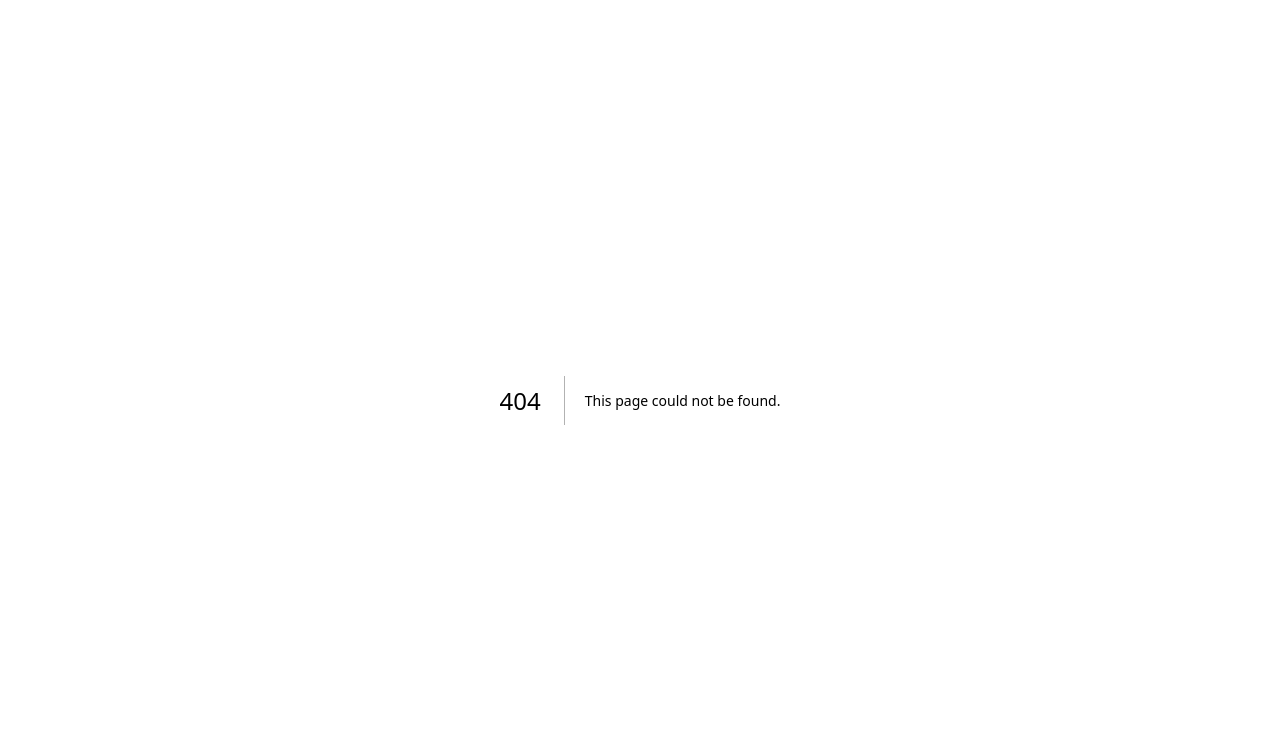
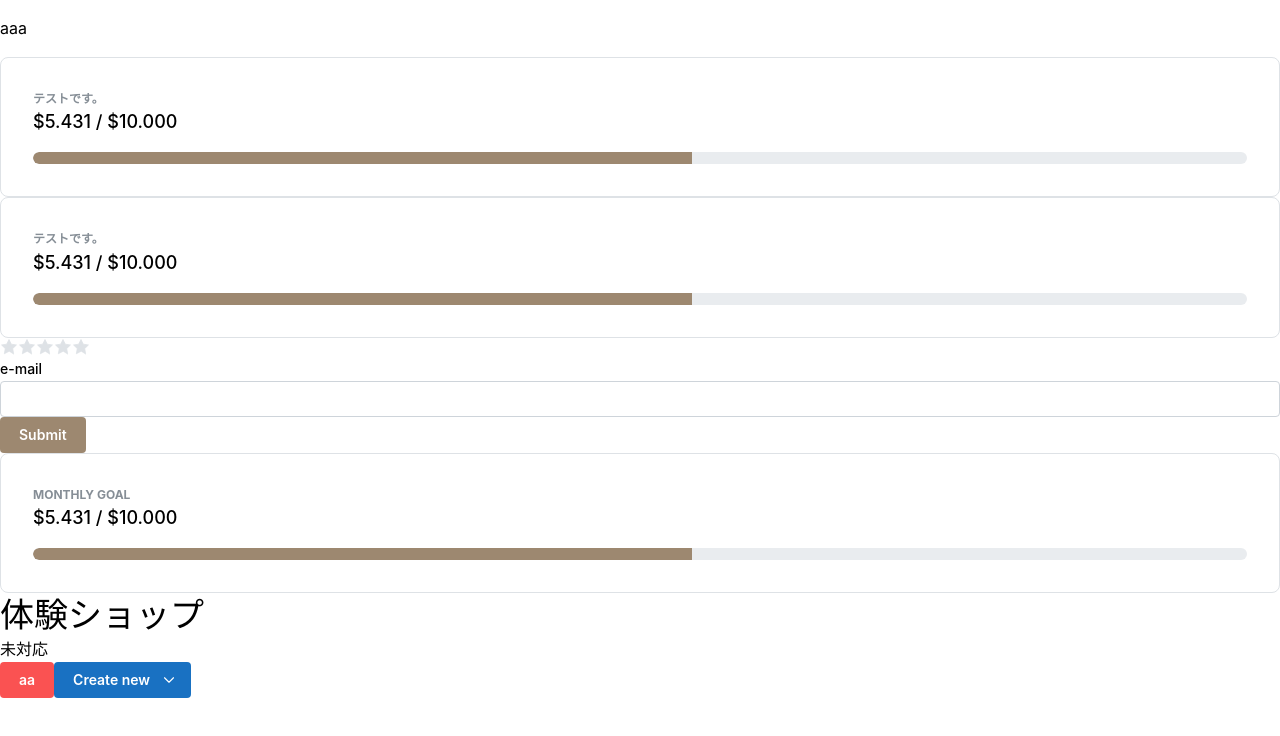
Before and after one commit to kabushikigaisya-kuwadatenoki/areafree-frontend, a Next.js app: page /example in a window 1280 px wide. Before the commit this address had no page. Shown: the top 736 px of the page. Built offline with nearby package versions, Linux system fonts and the light colour scheme.

Commit message:
お試しページを実装

```diff
--- /dev/null
+++ b/app/example/_components/example-card.tsx
@@ -0,0 +1,20 @@
+import { Card, Progress, Text } from '@mantine/core'
+import React from 'react'
+
+type Props = {
+  title: string
+}
+
+export const ExampleCard: React.FC<Props> = ({ title }) => {
+  return (
+    <Card withBorder radius="md" padding="xl" bg="var(--mantine-color-body)">
+      <Text fz="xs" tt="uppercase" fw={700} c="dimmed">
+        {title}
+      </Text>
+      <Text fz="lg" fw={500}>
+        $5.431 / $10.000
+      </Text>
+      <Progress value={54.31} mt="md" size="lg" radius="xl" />
+    </Card>
+  )
+}
--- /dev/null
+++ b/app/example/_components/hoge-card/hoge-card.tsx
@@ -0,0 +1,20 @@
+import { Card, Progress, Text } from '@mantine/core'
+import React from 'react'
+
+type Props = {
+  title: string
+}
+
+export const HogeCard: React.FC<Props> = ({ title }) => {
+  return (
+    <Card withBorder radius="md" padding="xl" bg="var(--mantine-color-body)">
+      <Text fz="xs" tt="uppercase" fw={700} c="dimmed">
+        {title}
+      </Text>
+      <Text fz="lg" fw={500}>
+        $5.431 / $10.000
+      </Text>
+      <Progress value={54.31} mt="md" size="lg" radius="xl" />
+    </Card>
+  )
+}
--- /dev/null
+++ b/app/example/_components/index.ts
@@ -0,0 +1,3 @@
+// import が楽になる
+export { ExampleCard } from '@/app/example/_components/example-card'
+export { HogeCard } from '@/app/example/_components/hoge-card/hoge-card'
--- /dev/null
+++ b/app/example/layout.tsx
@@ -0,0 +1,15 @@
+import React from 'react'
+
+export const metadata = {
+  title: 'Exampleページ',
+  description: 'Exampleページだよん',
+}
+
+export default function Layout({ children }: { children: React.ReactNode }) {
+  return (
+    <>
+      {/* layout内容をかく */}
+      {children}
+    </>
+  )
+}
--- /dev/null
+++ b/app/example/page.tsx
@@ -0,0 +1,137 @@
+'use client'
+import { Card, Progress, Text, Title } from '@mantine/core'
+import { Button, Menu, rem } from '@mantine/core'
+import { Rating, TextInput } from '@mantine/core'
+import { useForm } from '@mantine/form'
+import {
+  IconCalendar,
+  IconChevronDown,
+  IconPackage,
+  IconSquareCheck,
+  IconUsers,
+} from '@tabler/icons-react'
+
+import { ExampleCard, HogeCard } from '@/app/example/_components'
+
+export default function Page() {
+  const form = useForm({
+    initialValues: {
+      email: '',
+      termsOfService: false,
+      stars: 0,
+    },
+
+    validate: {
+      email: (value) => (/^\S+@\S+$/.test(value) ? null : 'メールアドレスを入力してください'),
+    },
+  })
+  return (
+    <>
+      <p className="text-red">aaa</p>
+      <ExampleCard title="テストです。" />
+      <HogeCard title="テストです。" />
+      <form onSubmit={form.onSubmit((values) => console.log(values))}>
+        <Rating value={3} color="primary" {...form.getInputProps('stars')} />
+        <TextInput label="e-mail" {...form.getInputProps('email')} />
+        <Button type="submit">Submit</Button>
+      </form>
+      <Card withBorder radius="md" padding="xl" bg="var(--mantine-color-body)">
+        <Text fz="xs" tt="uppercase" fw={700} c="dimmed">
+          Monthly goal
+        </Text>
+        <Text fz="lg" fw={500}>
+          $5.431 / $10.000
+        </Text>
+        <Progress value={54.31} mt="md" size="lg" radius="xl" />
+      </Card>
+      <Title>体験ショップ</Title>
+      <Text>未対応</Text>
+      <Menu
+        transitionProps={{ transition: 'pop-top-right' }}
+        position="top-end"
+        width={220}
+        withinPortal
+      >
+        <Button color="red">aa</Button>
+        <Menu.Target>
+          <Button
+            rightSection={
+              <IconChevronDown style={{ width: rem(18), height: rem(18) }} stroke={1.5} />
+            }
+            pr={12}
+            color="blue.8"
+          >
+            Create new
+          </Button>
+        </Menu.Target>
+        <Menu.Dropdown>
+          <Menu.Item
+            leftSection={
+              <IconPackage
+                style={{ width: rem(16), height: rem(16) }}
+                // color={theme.colors.blue[6]}
+                stroke={1.5}
+              />
+            }
+            rightSection={
+              <Text size="xs" tt="uppercase" fw={700} c="dimmed">
+                Ctrl + P
+              </Text>
+            }
+          >
+            Project
+          </Menu.Item>
+          <Menu.Item
+            leftSection={
+              <IconSquareCheck
+                style={{ width: rem(16), height: rem(16) }}
+                // color={theme.colors.pink[6]}
+                stroke={1.5}
+              />
+            }
+            rightSection={
+              <Text size="xs" tt="uppercase" fw={700} c="dimmed">
+                Ctrl + T
+              </Text>
+            }
+          >
+            Task
+          </Menu.Item>
+          <Menu.Item
+            leftSection={
+              <IconUsers
+                style={{ width: rem(16), height: rem(16) }}
+                // color={theme.colors.cyan[6]}
+                stroke={1.5}
+              />
+            }
+            rightSection={
+              <Text size="xs" tt="uppercase" fw={700} c="dimmed">
+                Ctrl + U
+              </Text>
+            }
+          >
+            Team
+          </Menu.Item>
+          <Menu.Item
+            leftSection={
+              <IconCalendar
+                style={{ width: rem(16), height: rem(16) }}
+                // color={theme.colors.violet[6]}
+                color="blue"
+                stroke={1.5}
+              />
+            }
+            rightSection={
+              <Text size="xs" tt="uppercase" fw={700} c="dimmed">
+                Ctrl + E
+              </Text>
+            }
+          >
+            Event
+          </Menu.Item>
+        </Menu.Dropdown>
+      </Menu>
+    </>
+  )
+}
```
Also changed, not shown: 2 other files (tests, documents, lock files or other folders).
